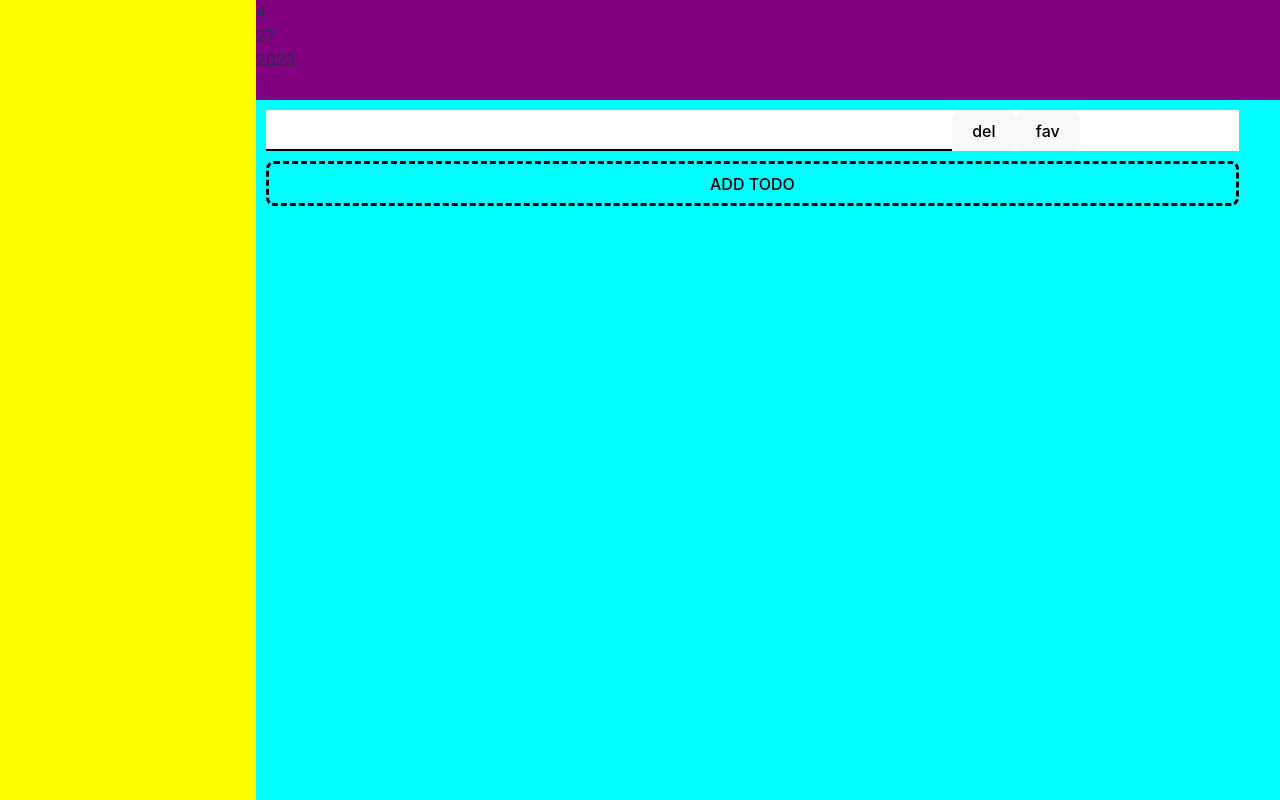
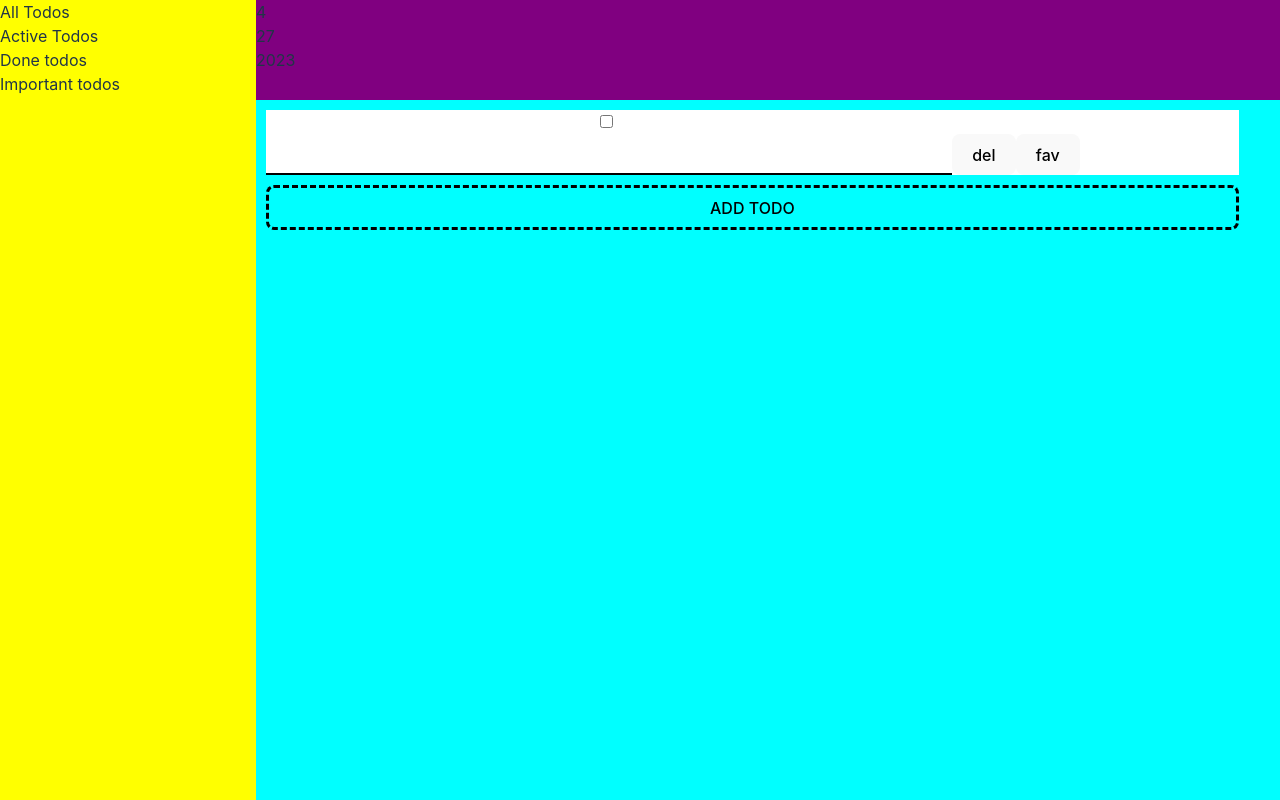
Before and after one commit to IsoW-22/React-todo-app, a React (Vite) app: page / in a window 1280 px wide. Both pictures are taken after a click on the button "ADD TODO". Built offline with nearby package versions, Linux system fonts and the light colour scheme; the HTML template or start-up script is replaced by a standard one.

Commit message:
done and delete fixed

```diff
--- a/src/components/Todos.jsx
+++ b/src/components/Todos.jsx
@@ -1,37 +1,47 @@
 import { useState } from "react";
-
-let nextId = 0;
 
 function Todos() {
   const [todoList, SetTodoList] = useState([]);
 
-  function handleAddTodo() {
+  function handleMarkDone(index, isDone) {
     SetTodoList(
-      [...todoList, { id: nextId++ }]
+      todoList.map((todo) => {
+        if (todo.id === index) {
+          return { ...todo, isDone: isDone };
+        } else {
+          return todo;
+        }
+      })
     );
   }
 
-  function delTodo(index) {
-    SetTodoList(
-      todoList.filter(item =>
-        item.id !== index
-      )
-    );
+  function handleAddTodo() {
+    SetTodoList([...todoList, { id: crypto.randomUUID(), isDone: false }]);
+  }
+
+  function handleDeleteTodo(index) {
+    SetTodoList(todoList.filter((item) => item.id !== index));
     console.log(todoList);
   }
 
-  const listItems = todoList.map((todo, index) =>
-    <div className="todo" key={index} index={index}>
-      {/* <input type="checkbox" onClick={() => markDone(index)} /> */}
+  const listItems = todoList.map((todo) => (
+    <div className={todo.isDone ? "done-todo" : "todo"} key={todo.id}>
+      <input
+        type="checkbox"
+        onChange={(e) => handleMarkDone(todo.id, e.target.checked)}
+        checked={todo.isDone}
+      />
       <input type="text" />
-      <button onClick={() => delTodo(index)}>del</button>
+      <button onClick={() => handleDeleteTodo(todo.id)}>del</button>
       <button>fav</button>
     </div>
-  );
+  ));
   return (
     <div className="body">
       <div>{listItems}</div>
-      <button onClick={handleAddTodo} className="add-todo">ADD TODO</button>
+      <button onClick={handleAddTodo} className="add-todo">
+        ADD TODO
+      </button>
     </div>
   );
 }
--- a/src/components/nav.jsx
+++ b/src/components/nav.jsx
@@ -1,9 +1,10 @@
 function Lists() {
     return(
         <ul>
-            <li></li>
-            <li></li>
-            <li></li>
+            <li>All Todos</li>
+            <li>Active Todos</li>
+            <li>Done todos</li>
+            <li>Important todos</li>
         </ul>
     )
 }
--- a/src/styles/App.scss
+++ b/src/styles/App.scss
@@ -61,3 +61,6 @@ body, html {
     outline: none;
   }
 }
+.done-todo {
+  background-color: green !important;
+}
```
